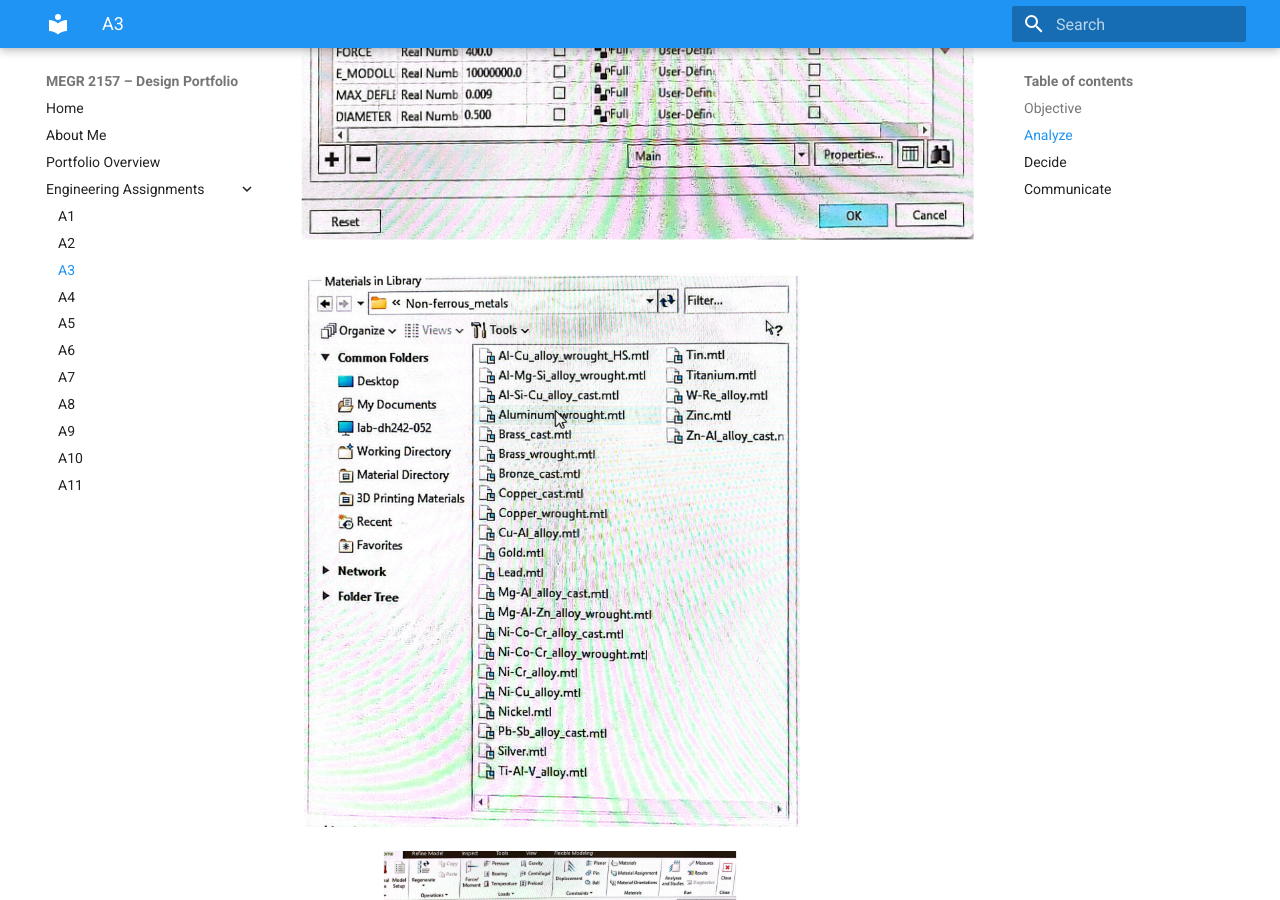
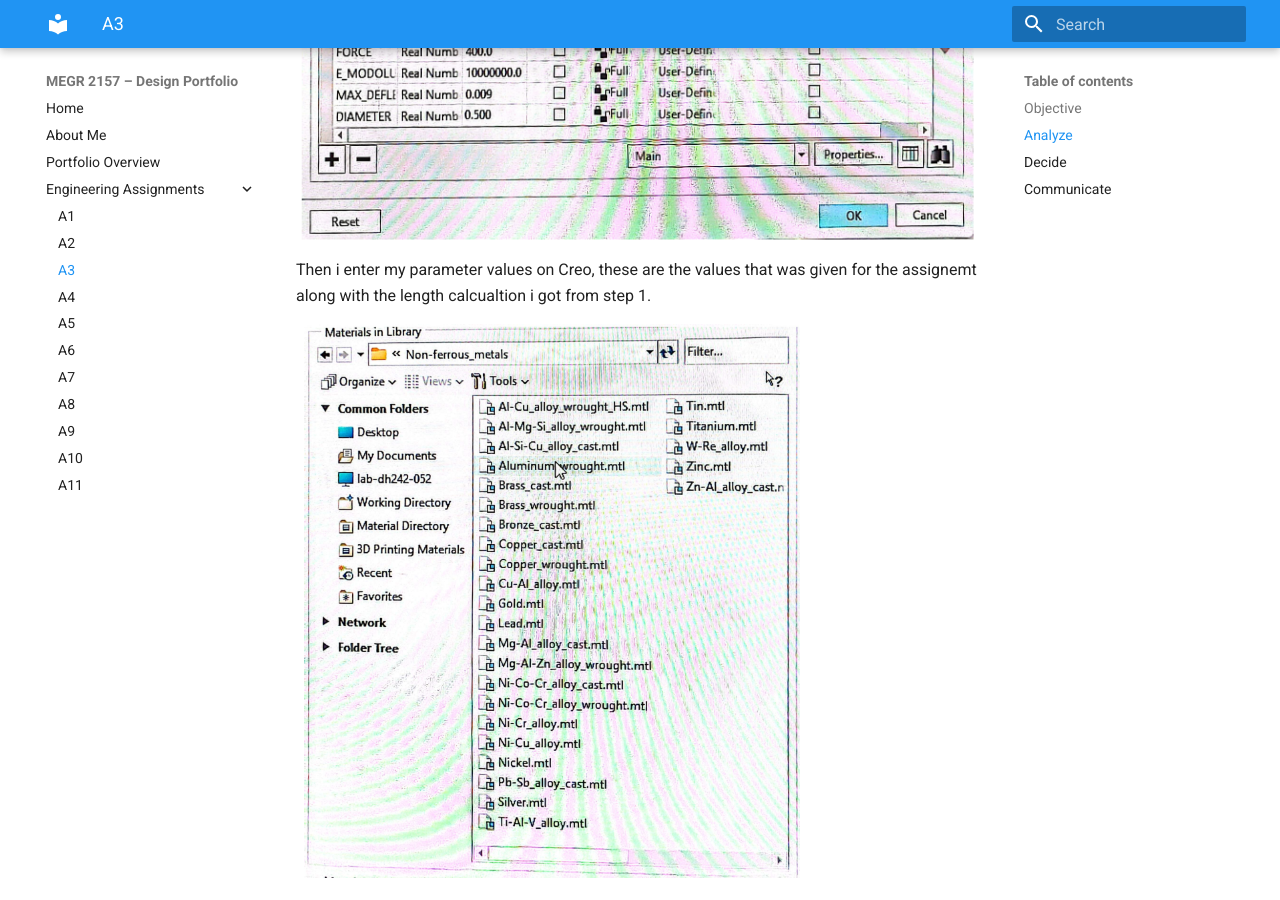
Before and after one commit to ncenatus/design-project-portfolio, an MkDocs documentation site: the page built from docs/assignments/A03/index.md, in a window 1280 px wide and 900 px high, scrolled down 1745 px. Built offline with MkDocs 1.6.1 and Material for MkDocs 9.7.7, drawn with Linux system fonts in a browser that asks for light colours.

Commit message:
Update index.md

```diff
--- a/docs/assignments/A03/index.md
+++ b/docs/assignments/A03/index.md
@@ -9,6 +9,7 @@ The purpose for this assignemnt is to design a bar that has a circular cross-sec
 
 
 ![A3](PARAMETERS.png)
+Then i enter my parameter values on Creo, these are the values that was given for the assignemt along with the length calcualtion i got from step 1.
 
 ![A3](MATERIALS.png)
 
```
